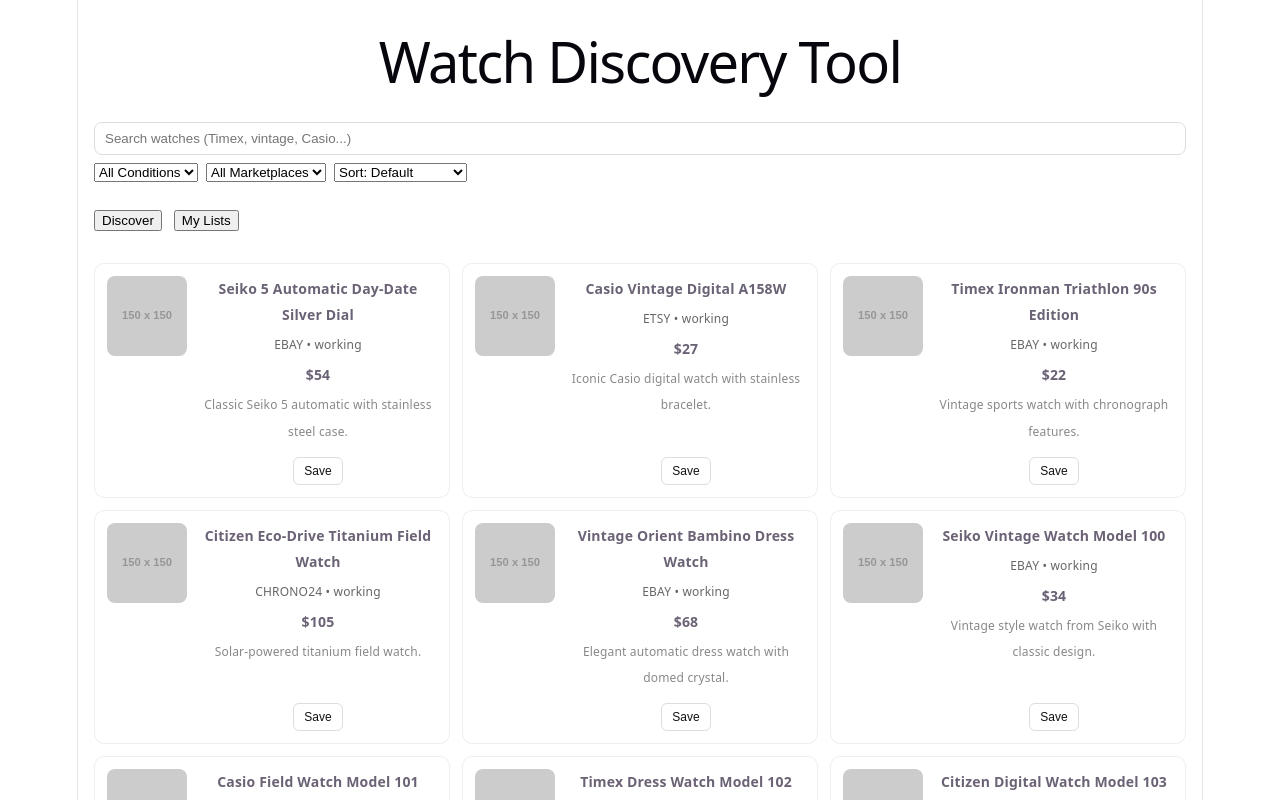
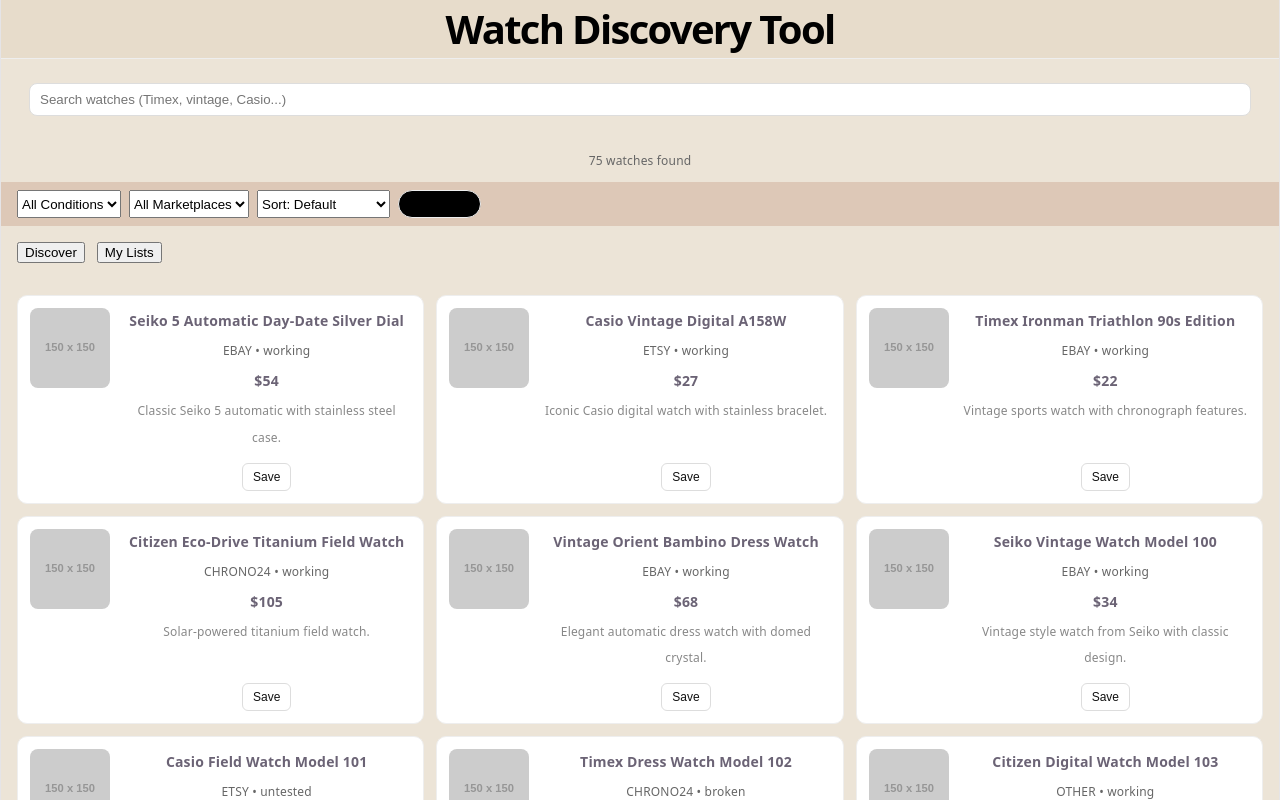
Before and after one commit to kendriccheng/watchdiscoverytool, a React (Vite) app in the folder watchdiscoverytool/: page / in a window 1280 px wide. Shown: the top 800 px of the page. Built offline with nearby package versions, Linux system fonts and the light colour scheme.

Commit message:
some backgorund UI changes

```diff
--- a/watchdiscoverytool/src/App.tsx
+++ b/watchdiscoverytool/src/App.tsx
@@ -142,14 +142,46 @@
       });
   };
 
+  const pillStyle = (active: boolean) => ({
+    padding: "6px 10px",
+    borderRadius: 999,
+    border: "1px solid #ddd",
+    fontSize: 12,
+    cursor: "pointer",
+    background: active ? "#111" : "#fff",
+    color: active ? "#fff" : "#111"
+  });
 
 
   return (
-    <div>
-      <h1 style={{ padding: 16 }}>Watch Discovery Tool</h1>
+    <div style={{
+      minHeight: "100vh",
+      width: "100%",
+      background: "#ECE4D7",
+      fontFamily: "system-ui, -apple-system, sans-serif"
+    }}>
+
+      <div style={{
+        padding: "16px",
+        background: "#E7dccb",
+        borderBottom: "1px solid #eee"
+      }}>
+        <h1 style={{
+          margin: 0,
+          fontSize: 40,
+          fontWeight: 600,
+          color: "black"
+        }}>
+          Watch Discovery Tool
+        </h1>
+      </div>
 
       {/* SEARCH */}
-      <div style={{ padding: "0 16px" }}>
+      <div style={{
+        margin: "12px 16px",
+        padding: 12,
+        borderRadius: 12
+      }}>
         <input
           type="text"
           placeholder="Search watches (Timex, vintage, Casio...)"
@@ -167,14 +199,24 @@
         />
       </div>
 
-      <div style={{
-        display: "flex",
-        gap: 8,
-        padding: "0 16px",
-        marginBottom: 12,
-        flexWrap: "wrap"
-      }}>
+      <div style={{ padding: "0 16px", marginBottom: 8, fontSize: 12, color: "#666" }}>
+        {applyFilters(mockListings).length} watches found
+      </div>
 
+
+    {/*FILTERS*/}
+    <div style={{
+      position: "sticky",
+      top: 0,
+      zIndex: 10,
+      background: "#ddc8b7",
+      padding: "8px 16px",
+      display: "flex",
+      flexWrap: "wrap",
+      gap: 8
+    }}>
+
+        {/*Condition Pills*/}
         <select
           value={filters.condition}
           onChange={(e) =>
@@ -187,7 +229,7 @@
           <option value="broken">Broken</option>
         </select>
 
-
+        {/*Marketplace Pills*/}
         <select
           value={filters.marketplace}
           onChange={(e) =>
@@ -201,6 +243,8 @@
           <option value="other">Other</option>
         </select>
 
+
+        {/*Sort Pills*/}
         <select
           value={filters.sort}
           onChange={(e) =>
@@ -211,6 +255,28 @@
           <option value="price_low">Price: Low → High</option>
           <option value="price_high">Price: High → Low</option>
         </select>
+
+
+        {/*Clear Filter*/}
+        <button
+          onClick={() =>
+            setFilters({
+              condition: "all",
+              marketplace: "all",
+              sort: "none"
+            })
+          }
+          style={{
+            padding: "6px 10px",
+            borderRadius: 999,
+            border: "1px solid #eee",
+            background: "black",
+            fontSize: 12,
+            cursor: "pointer"
+          }}
+        >
+          Clear filters
+        </button>
 
       </div>
 
--- a/watchdiscoverytool/src/index.css
+++ b/watchdiscoverytool/src/index.css
@@ -51,7 +51,7 @@
 }
 
 #root {
-  width: 1126px;
+  width: 100%;
   max-width: 100%;
   margin: 0 auto;
   text-align: center;
@@ -62,8 +62,12 @@
   box-sizing: border-box;
 }
 
-body {
+html, body {
   margin: 0;
+  padding: 0;
+  width: 100%;
+  height: 100%;
+  background: "#ECE4D7";
 }
 
 h1,
```
